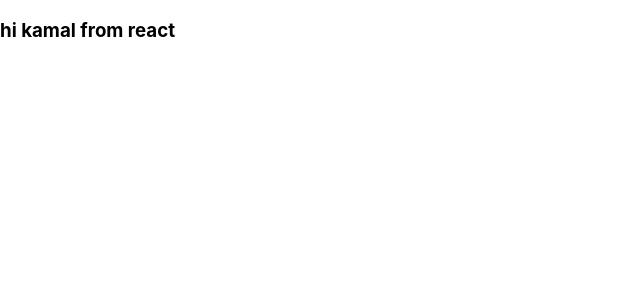
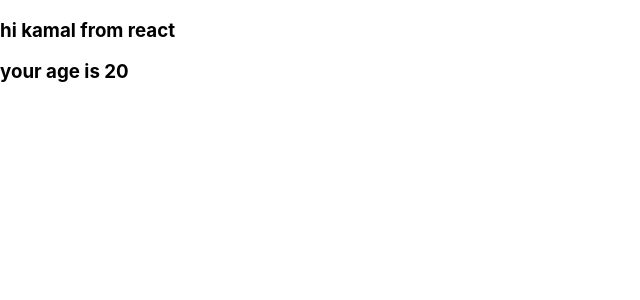
Before and after one commit to ghrabla/React-TS, a React (Create React App) app in the folder client-side/: page / in a window 1280 px wide. Shown: the top 300 px of the page, without its empty margins (0-640 px from the left). Built offline with nearby package versions, Linux system fonts and the light colour scheme.

Commit message:
jsx v dom

```diff
--- a/client-side/src/App.js
+++ b/client-side/src/App.js
@@ -1,8 +1,10 @@
 
 function App() {
+  const age = 20;
   return (
     <div className="App">
       <h3>hi kamal from react</h3>
+      <h3>your age is {age} </h3>
     </div>
   );
 }
```
Also changed, not shown: client-side/src/components/Header.js (added).
